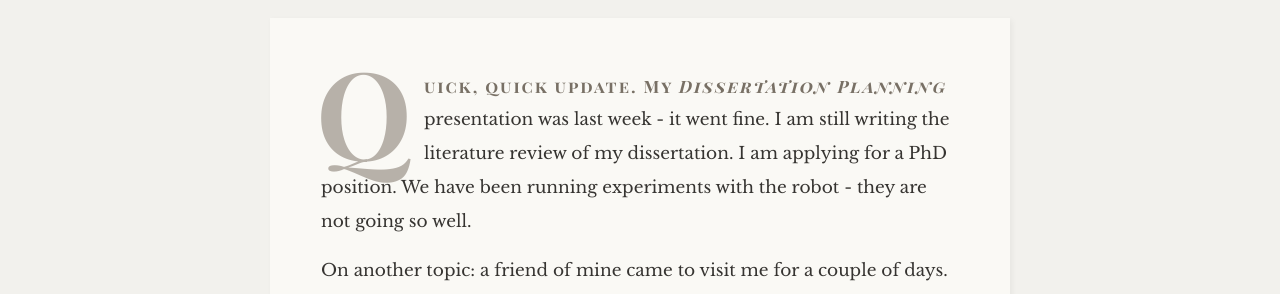
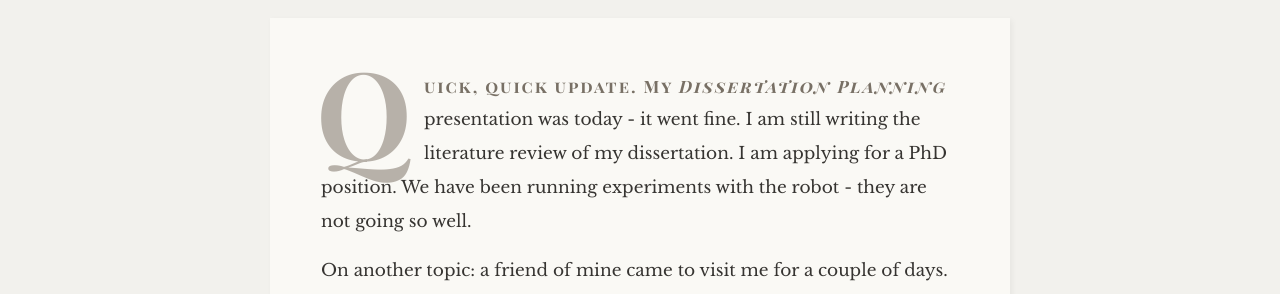
Before and after one commit to ferrolho/away-at-edinburgh, a Jekyll site: the page built from _posts/2017-02-06-a-visiting-friend.markdown, in a window 1280 px wide and 900 px high. Shown: the part 301-595 px from the top of the window. Built offline with Jekyll 4.4.1, drawn with Linux system fonts in a browser that asks for light colours; some web fonts are replaced.

Commit message:
Nothing to see here....

```diff
--- a/_posts/2017-02-06-a-visiting-friend.markdown
+++ b/_posts/2017-02-06-a-visiting-friend.markdown
@@ -4,7 +4,7 @@ title:  A visiting friend
 date:   2017-02-06 00:00:00 +0000
 ---
 
-Quick, quick update. My *Dissertation Planning* presentation was last week - it went fine. I am still writing the literature review of my dissertation. I am applying for a PhD position. We have been running experiments with the robot - they are not going so well.
+Quick, quick update. My *Dissertation Planning* presentation was today - it went fine. I am still writing the literature review of my dissertation. I am applying for a PhD position. We have been running experiments with the robot - they are not going so well.
 
 On another topic: a friend of mine came to visit me for a couple of days. Maria (or Mia, or whatever...) is an actress and I've known her since 5th grade - that's 12 years as of today. If you ever read this: thank you for your visit, I really enjoyed having you over!
 
```
